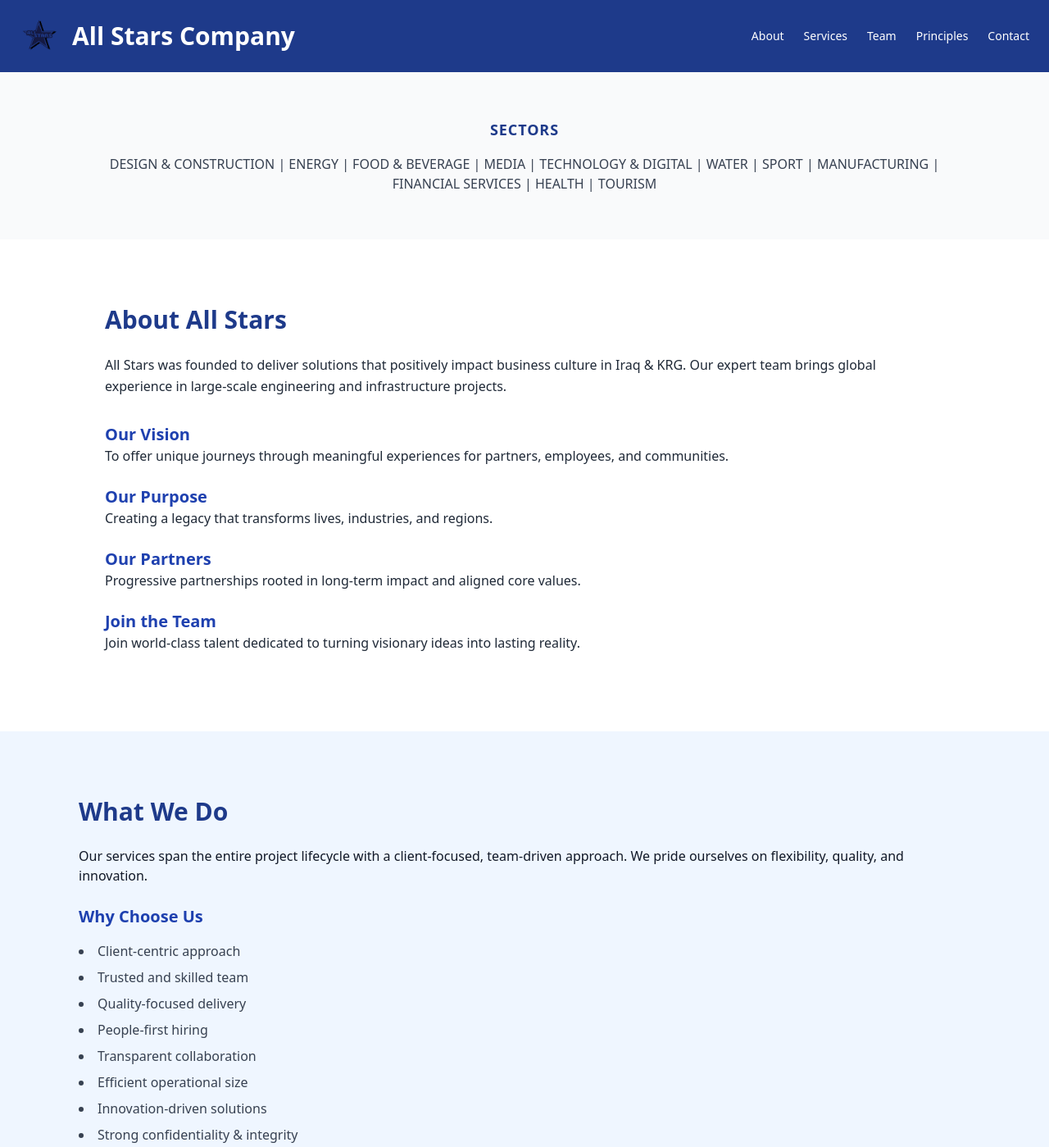
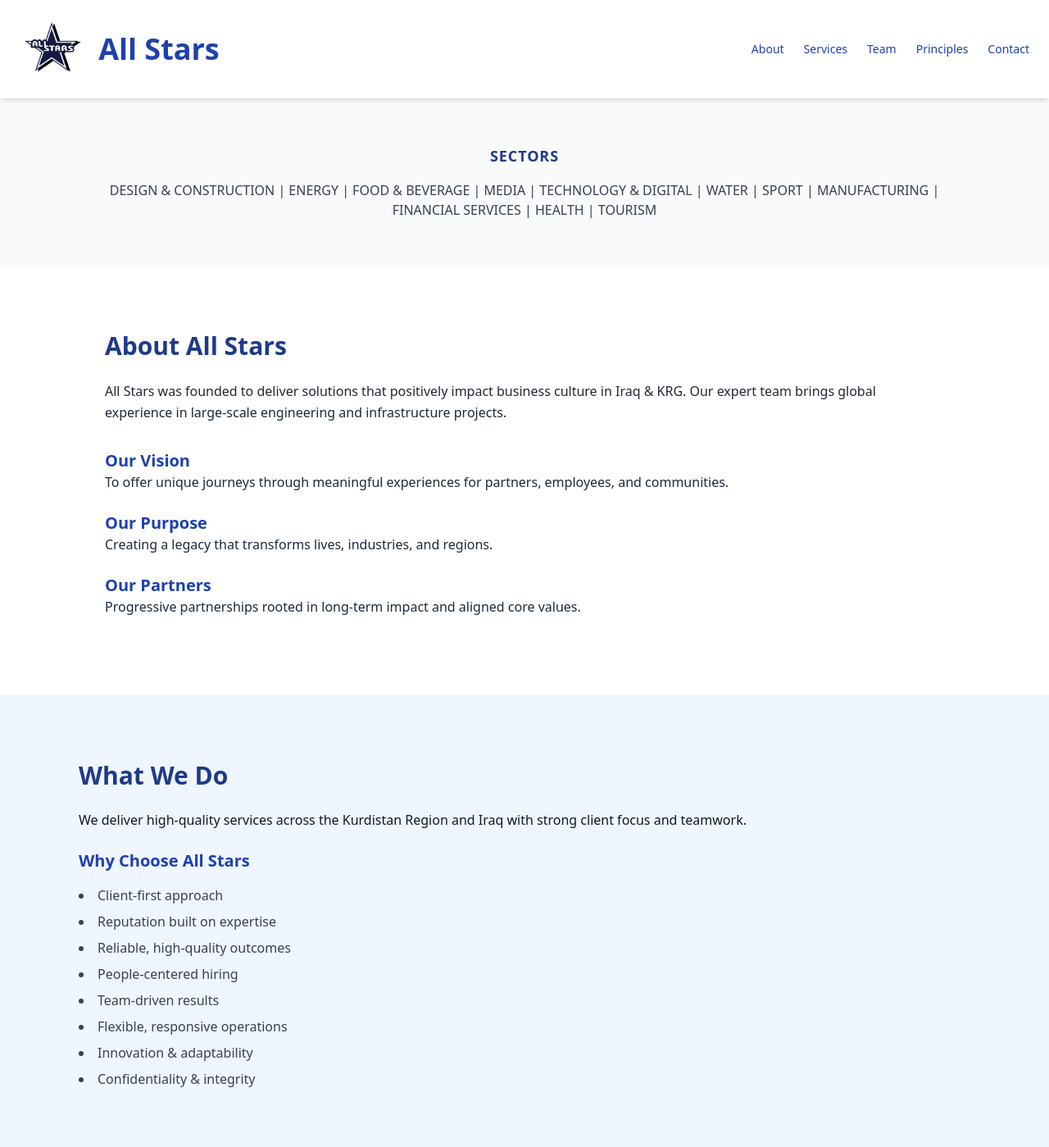
Before and after one commit to rondikmousa/allstars, a plain HTML site: page index.html in a window 1280 px wide. Shown: the top 1399 px of the page at 82% size. Drawn offline with nearby package versions, Linux system fonts and the light colour scheme.

Commit message:
Update index.html

```diff
--- a/index.html
+++ b/index.html
@@ -3,7 +3,7 @@
 <head>
 <meta charset="UTF-8" />
 <meta name="viewport" content="width=device-width, initial-scale=1.0" />
-<title>All Stars Company | KRG Iraq</title>
+<title>All Stars | KRG Iraq</title>
 <script src="https://cdn.tailwindcss.com"></script>
 <style>
 html { scroll-behavior: smooth; }
@@ -12,18 +12,18 @@ html { scroll-behavior: smooth; }
 <body class="bg-white text-gray-900 font-sans">
 
 <!-- Header -->
-<header class="bg-blue-900 text-white shadow-md">
+<header class="bg-white shadow-md sticky top-0 z-50">
 <div class="max-w-7xl mx-auto flex items-center justify-between px-6 py-5">
 <div class="flex items-center space-x-4">
-<img src="allstars.png" alt="All Stars Logo" class="h-12 w-auto">
-<h1 class="text-xl md:text-3xl font-bold">All Stars Company</h1>
+<img src="allstars.png" alt="All Stars Logo" class="h-20 w-auto"> <!-- Enlarged Logo -->
+<h1 class="text-2xl md:text-4xl font-bold text-blue-800">All Stars</h1>
 </div>
-<nav class="hidden md:flex space-x-6 text-sm font-medium">
-<a href="#about" class="hover:text-blue-300">About</a>
-<a href="#services" class="hover:text-blue-300">Services</a>
-<a href="#team" class="hover:text-blue-300">Team</a>
-<a href="#principles" class="hover:text-blue-300">Principles</a>
-<a href="#locations" class="hover:text-blue-300">Contact</a>
+<nav class="hidden md:flex space-x-6 text-sm font-medium text-blue-800">
+<a href="#about" class="hover:text-blue-500">About</a>
+<a href="#services" class="hover:text-blue-500">Services</a>
+<a href="#team" class="hover:text-blue-500">Team</a>
+<a href="#principles" class="hover:text-blue-500">Principles</a>
+<a href="#locations" class="hover:text-blue-500">Contact</a>
 </nav>
 </div>
 </header>
@@ -47,8 +47,6 @@ DESIGN & CONSTRUCTION | ENERGY | FOOD & BEVERAGE | MEDIA | TECHNOLOGY & DIGITAL
 <p class="mb-4">Creating a legacy that transforms lives, industries, and regions.</p>
 <h3 class="text-xl font-semibold text-blue-800 mt-6">Our Partners</h3>
 <p class="mb-4">Progressive partnerships rooted in long-term impact and aligned core values.</p>
-<h3 class="text-xl font-semibold text-blue-800 mt-6">Join the Team</h3>
-<p class="mb-4">Join world-class talent dedicated to turning visionary ideas into lasting reality.</p>
 </div>
 </section>
 
@@ -56,17 +54,17 @@ DESIGN & CONSTRUCTION | ENERGY | FOOD & BEVERAGE | MEDIA | TECHNOLOGY & DIGITAL
 <section class="bg-blue-50 py-20 px-6 md:px-24">
 <div class="max-w-6xl mx-auto">
 <h2 class="text-3xl font-bold text-blue-900 mb-6">What We Do</h2>
-<p class="mb-6">Our services span the entire project lifecycle with a client-focused, team-driven approach. We pride ourselves on flexibility, quality, and innovation.</p>
-<h3 class="text-xl font-semibold text-blue-800 mt-6">Why Choose Us</h3>
+<p class="mb-6">We deliver high-quality services across the Kurdistan Region and Iraq with strong client focus and teamwork.</p>
+<h3 class="text-xl font-semibold text-blue-800 mt-6">Why Choose All Stars</h3>
 <ul class="list-disc list-inside space-y-2 mt-4 text-gray-700">
-<li>Client-centric approach</li>
-<li>Trusted and skilled team</li>
-<li>Quality-focused delivery</li>
-<li>People-first hiring</li>
-<li>Transparent collaboration</li>
-<li>Efficient operational size</li>
-<li>Innovation-driven solutions</li>
-<li>Strong confidentiality & integrity</li>
+<li>Client-first approach</li>
+<li>Reputation built on expertise</li>
+<li>Reliable, high-quality outcomes</li>
+<li>People-centered hiring</li>
+<li>Team-driven results</li>
+<li>Flexible, responsive operations</li>
+<li>Innovation & adaptability</li>
+<li>Confidentiality & integrity</li>
 </ul>
 </div>
 </section>
@@ -123,15 +121,15 @@ DESIGN & CONSTRUCTION | ENERGY | FOOD & BEVERAGE | MEDIA | TECHNOLOGY & DIGITAL
 <div>
 <h2 class="text-2xl font-bold text-blue-900 mb-4">Business Principles</h2>
 <ul class="list-decimal list-inside space-y-2 text-sm text-gray-700">
-<li>Client interests first</li>
-<li>Integrity & teamwork</li>
-<li>Delivery excellence</li>
-<li>Right people in right roles</li>
-<li>Transparent collaboration</li>
-<li>Flexibility & responsiveness</li>
-<li>Adaptability</li>
+<li>Client interests come first</li>
+<li>Integrity and teamwork</li>
+<li>Excellence in delivery</li>
+<li>Right person in the right role</li>
+<li>Collaborative culture</li>
+<li>Agile and responsive size</li>
+<li>Adapting to change</li>
 <li>Confidentiality</li>
-<li>Ethics in all dealings</li>
+<li>Ethical decisions always</li>
 </ul>
 </div>
 <div>
@@ -142,7 +140,7 @@ DESIGN & CONSTRUCTION | ENERGY | FOOD & BEVERAGE | MEDIA | TECHNOLOGY & DIGITAL
 <li>Duty of Care</li>
 <li>Transparency in Contracts</li>
 <li>Fair Fees</li>
-<li>Honest Payment</li>
+<li>Honest Payments</li>
 <li>Respect for Intellectual Property</li>
 </ul>
 </div>
@@ -171,10 +169,10 @@ DESIGN & CONSTRUCTION | ENERGY | FOOD & BEVERAGE | MEDIA | TECHNOLOGY & DIGITAL
 </section>
 
 <!-- Footer -->
-<footer class="bg-blue-900 text-white text-sm py-6 text-center">
+<footer class="bg-white border-t border-gray-200 py-8 text-center text-sm">
 <div class="flex flex-col items-center space-y-2">
-<img src="allstars.png" alt="All Stars Logo" class="h-10 w-auto opacity-80">
-<p>© 2025 All Stars Company – <a href="mailto:allstarscompany2012@gmail.com" class="underline">allstarscompany2012@gmail.com</a></p>
+<img src="allstars.png" alt="All Stars Logo" class="h-10 w-auto opacity-90">
+<p class="text-gray-600">© 2025 All Stars – <a href="mailto:allstarscompany2012@gmail.com" class="underline">allstarscompany2012@gmail.com</a></p>
 </div>
 </footer>
 
```
